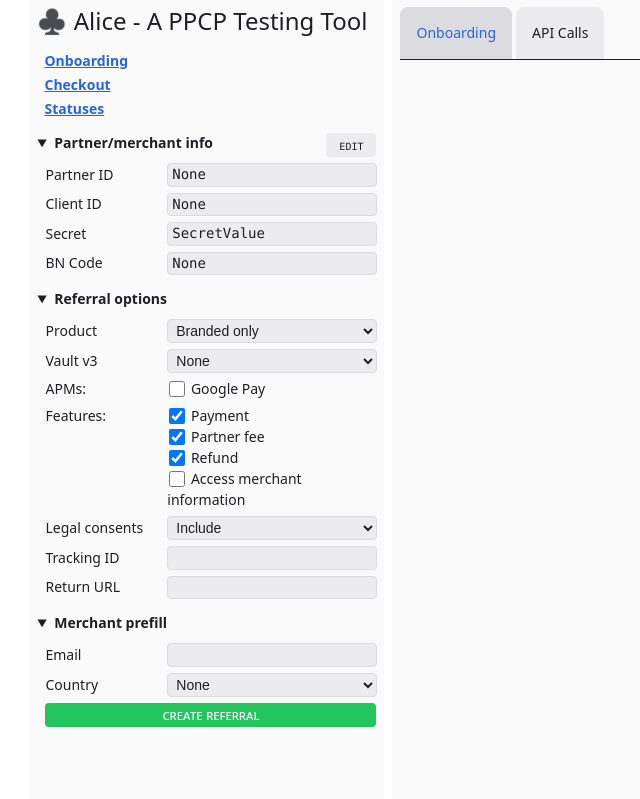
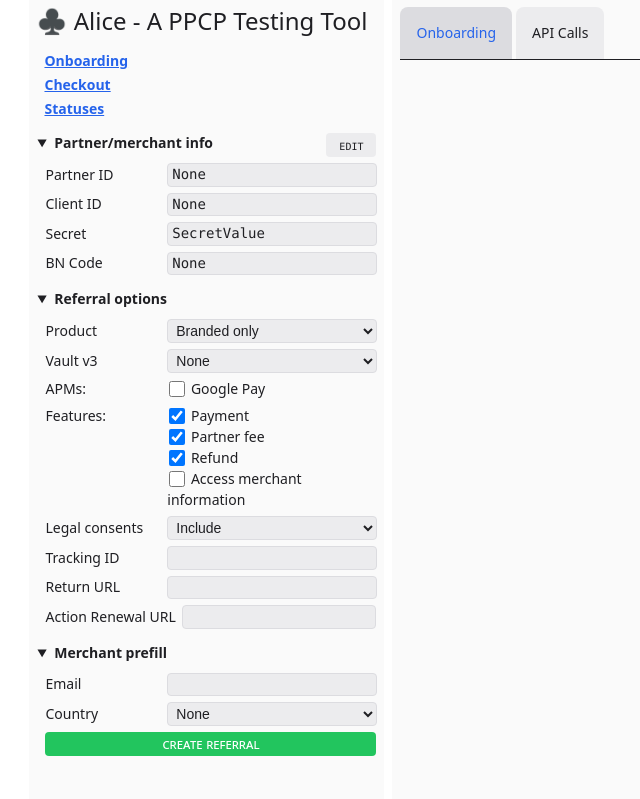
Before and after one commit to engenmt-pp/Alice, a Flask app: page /onboarding/ in a window 1280 px wide. Shown: the part 21-820 px from the top of the page, without its empty margins (70-710 px from the left). Run offline with Flask 3, Linux system fonts and the light colour scheme; some libraries are stand-ins or nearby versions.

Commit message:
Action renewal URL

```diff
--- a/src/api/partner.py
+++ b/src/api/partner.py
@@ -34,6 +34,7 @@ class Referral:
 
         self.partner_logo_url = kwargs.get("partner-logo-url")
         self.partner_return_url = kwargs.get("partner-return-url")
+        self.action_renewal_url = kwargs.get("partner-action-renewal-url")
 
         self.include_legal_consents = kwargs.get("include-legal-consents")
 
@@ -104,6 +105,9 @@ class Referral:
                 "return_url": self.partner_return_url,
                 "return_url_description": "A description of the return URL",
             }
+
+        if self.action_renewal_url:
+            partner_config_override["action_renewal_url"] = self.action_renewal_url
 
         return partner_config_override
 
--- a/src/templates/onboarding.html
+++ b/src/templates/onboarding.html
@@ -95,6 +95,12 @@
       </label>
       <input name="partner-return-url" id="partner-return-url" class="monospaced"/>
     </div>
+    <div>
+      <label for="partner-action-renewal-url">
+        Action Renewal URL
+      </label>
+      <input name="partner-action-renewal-url" id="partner-action-renewal-url" class="monospaced"/>
+    </div>
   </details>
 </fieldset>
 <fieldset id="merchant-specific-options">
```
